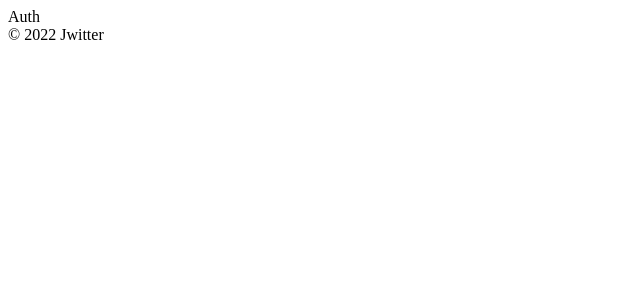
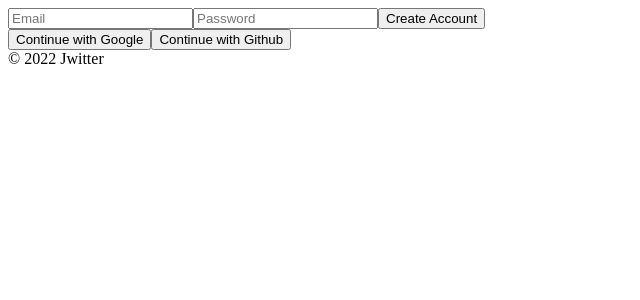
Before and after one commit to moko0428/jwitter, a React (Create React App) app: page /#/ in a window 1280 px wide. Shown: the top 300 px of the page, without its empty margins (0-640 px from the left). Built offline with nearby package versions, Linux system fonts and the light colour scheme; no server answers.

Commit message:
회원가입

```diff
--- a/src/components/App.js
+++ b/src/components/App.js
@@ -1,11 +1,25 @@
-import React, { useState } from "react";
+import React, { useEffect, useState } from "react";
 import AppRouter from "components/Router";
+import firebase from "firebase/compat/app";
+import "firebase/compat/auth";
+import { authService } from "fbase";
 
 function App() {
+  const [init, setInit] = useState(false);
   const [isLoggedIn, setIsLoggendIn] = useState(false);
+  useEffect(() => {
+    authService.onAuthStateChanged((user) => {
+      if (user) {
+        setIsLoggendIn(true);
+      } else {
+        setIsLoggendIn(false);
+      }
+      setInit(true);
+    });
+  }, []);
   return (
     <>
-      <AppRouter isLoggedIn={isLoggedIn} />
+      {init ? <AppRouter isLoggedIn={isLoggedIn} /> : "initializing..."}
       <footer>&copy; {new Date().getFullYear()} Jwitter</footer>
     </>
   );
--- a/src/fbase.js
+++ b/src/fbase.js
@@ -1,5 +1,5 @@
 import { initializeApp } from "firebase/app";
-
+import { getAuth } from "firebase/auth";
 const firebaseConfig = {
   apiKey: process.env.REACT_APP_FIREBASE_APIKEY,
   authDomain: process.env.REACT_APP_AUTH_DOMAIN,
@@ -11,5 +11,5 @@
 };
 
 const app = initializeApp(firebaseConfig);
-// const authService = firebase.getAuth();
-export default app;
+
+export const authService = getAuth();
--- a/src/routes/Auth.js
+++ b/src/routes/Auth.js
@@ -1,4 +1,72 @@
-import React from "react";
+import { async } from "@firebase/util";
+import { authService } from "fbase";
+import React, { useState } from "react";
+import {
+  getAuth,
+  createUserWithEmailAndPassword,
+  signInWithEmailAndPassword,
+} from "firebase/auth";
 
-const Auth = () => <span>Auth</span>;
+const Auth = () => {
+  const [email, setEmail] = useState("");
+  const [password, setPassword] = useState("");
+  const [newAccount, setNewAccount] = useState(true);
+  const onChange = (event) => {
+    const {
+      target: { name, value },
+    } = event;
+
+    if (name === "email") {
+      setEmail(value);
+    } else if (name === "password") {
+      setPassword(value);
+    }
+  };
+  const onSubmit = async (event) => {
+    event.preventDefault();
+    try {
+      let data;
+      const auth = getAuth();
+      if (newAccount) {
+        data = await createUserWithEmailAndPassword(auth, email, password);
+      } else {
+        data = await signInWithEmailAndPassword(auth, email, password);
+        console.log(data);
+      }
+    } catch (error) {
+      console.log(error);
+    }
+  };
+  return (
+    <div>
+      <form onSubmit={onSubmit}>
+        <input
+          name="email"
+          type="email"
+          placeholder="Email"
+          required
+          value={email}
+          onChange={onChange}
+        />
+        <input
+          name="password"
+          type="password"
+          placeholder="Password"
+          required
+          value={password}
+          onChange={onChange}
+        />
+        <input
+          type="submit"
+          value="LogIn"
+          value={newAccount ? "Create Account" : "Log In"}
+        />
+      </form>
+      <div>
+        <button>Continue with Google</button>
+        <button>Continue with Github</button>
+      </div>
+    </div>
+  );
+};
 export default Auth;
```
Also changed, not shown: 1 other file (tests, documents, lock files or other folders).
